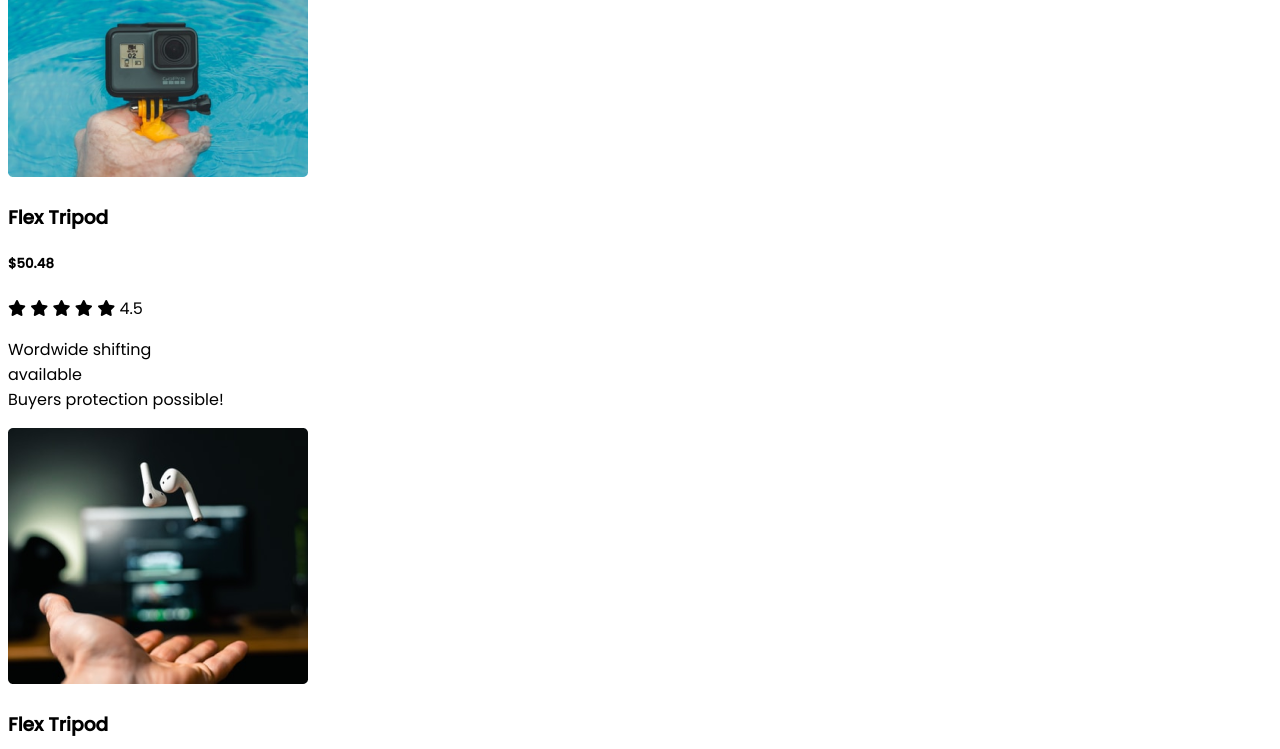
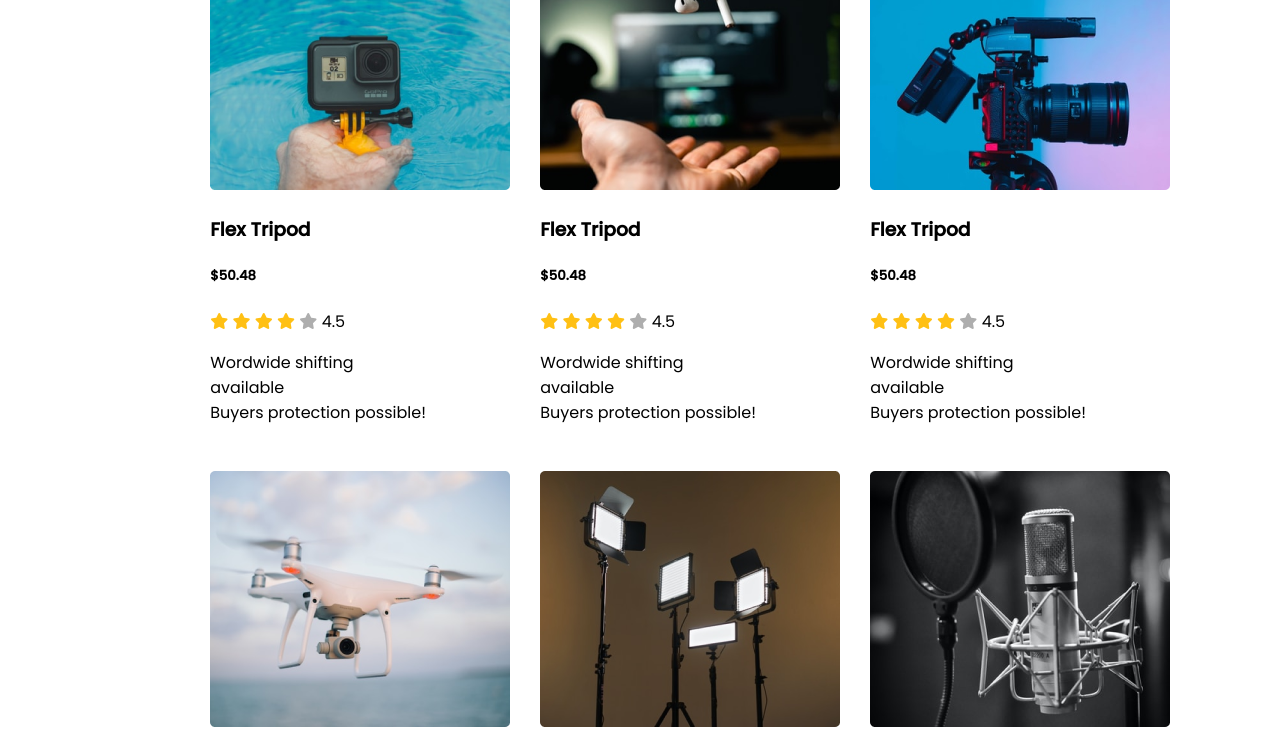
Before and after one commit to rabeya15dev/Assignment-2, a plain HTML site: page index.html in a window 1280 px wide. Shown: the part 771-1520 px from the top of the page. Drawn offline with Linux system fonts and the light colour scheme.

Commit message:
added column

```diff
--- a/style.css
+++ b/style.css
@@ -92,7 +92,19 @@ popular collection
 }
 
 
-.courses{
+.Popular-Collection{
   display: grid;
-  grid-template-columns: repeat();
+  grid-template-columns: repeat(3,1fr);
+  grid-row-gap: 30px;
+  grid-column-gap: 30px;
+  border-radius: 13px;
+  margin-left: 16%;
+  margin-top: 1%;
 }
+
+.fa-star.filled{
+  color: #FFC014;
+}
+.fa-star.empty{
+  color: #AEAEAE;
+}
```
